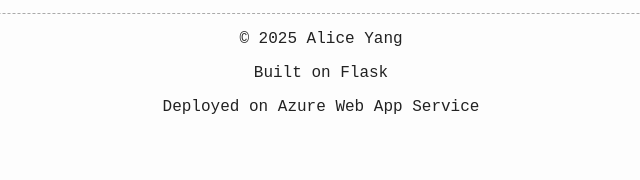
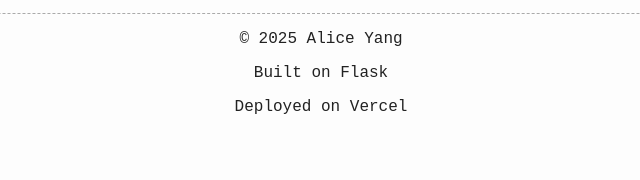
Before and after one commit to AliceYangAC/AliceYangFolio, a Flask app: page / in a window 1280 px wide. Shown: the part 1032-1212 px from the top of the page, without its empty margins (319-959 px from the left). Run offline with Flask 3, Linux system fonts and the light colour scheme.

Commit message:
changed platform to vercel

```diff
--- a/templates/layout.html
+++ b/templates/layout.html
@@ -1,38 +1,54 @@
 <!DOCTYPE html>
 <html lang="en">
   <head>
-  <meta charset="UTF-8">
-  <meta name="viewport" content="width=device-width, initial-scale=1"> <!-- Enables mobile responsiveness -->
-  <link rel="icon" href="{{ url_for('static', filename='icon.jpg') }}" type="image/jpg">
+    <meta charset="UTF-8" />
+    <meta name="viewport" content="width=device-width, initial-scale=1" />
+    <!-- Enables mobile responsiveness -->
+    <link
+      rel="icon"
+      href="{{ url_for('static', filename='icon.jpg') }}"
+      type="image/jpg"
+    />
     <title>{{ title or "Project Portfolio" }}</title>
-  <link rel="stylesheet" href="{{ url_for('static', filename='lofi.css') }}">
-  <link rel="stylesheet" href="https://cdnjs.cloudflare.com/ajax/libs/font-awesome/6.4.0/css/all.min.css">
+    <link
+      rel="stylesheet"
+      href="{{ url_for('static', filename='lofi.css') }}"
+    />
+    <link
+      rel="stylesheet"
+      href="https://cdnjs.cloudflare.com/ajax/libs/font-awesome/6.4.0/css/all.min.css"
+    />
   </head>
   <body class="d-flex flex-column min-vh-100">
     <header>
       <a href="/">
-      <img src="{{ url_for('static', filename='icon.jpg') }}" alt="Profile Picture" class="profile-pic">
+        <img
+          src="{{ url_for('static', filename='icon.jpg') }}"
+          alt="Profile Picture"
+          class="profile-pic"
+        />
       </a>
-    <br>
+      <br />
       <h1 class="typewriter">
         <span id="typed-text"></span><span id="cursor">|</span>
       </h1>
       <p>personal project portfolio</p>
       <a href="/contact">contact me</a>
-    <hr>
+      <hr />
     </header>
 
-  <main class="flex-grow-1">
-    {% block content %}{% endblock %}
-  </main>
+    <main class="flex-grow-1">{% block content %}{% endblock %}</main>
 
     <footer class="footer">
-    <hr>
+      <hr />
       <p>&copy; 2025 Alice Yang</p>
       <p>Built on Flask</p>
-    <p>Deployed on Azure Web App Service</p>
+      <p>Deployed on Vercel</p>
     </footer>
     <!-- Script for typewriter effect on introduction on load -->
-  <script src="{{ url_for('static', filename='typewriter.js') }}" defer></script>
+    <script
+      src="{{ url_for('static', filename='typewriter.js') }}"
+      defer
+    ></script>
   </body>
 </html>
```
Lines whose indentation alone changed are shown as unchanged.
